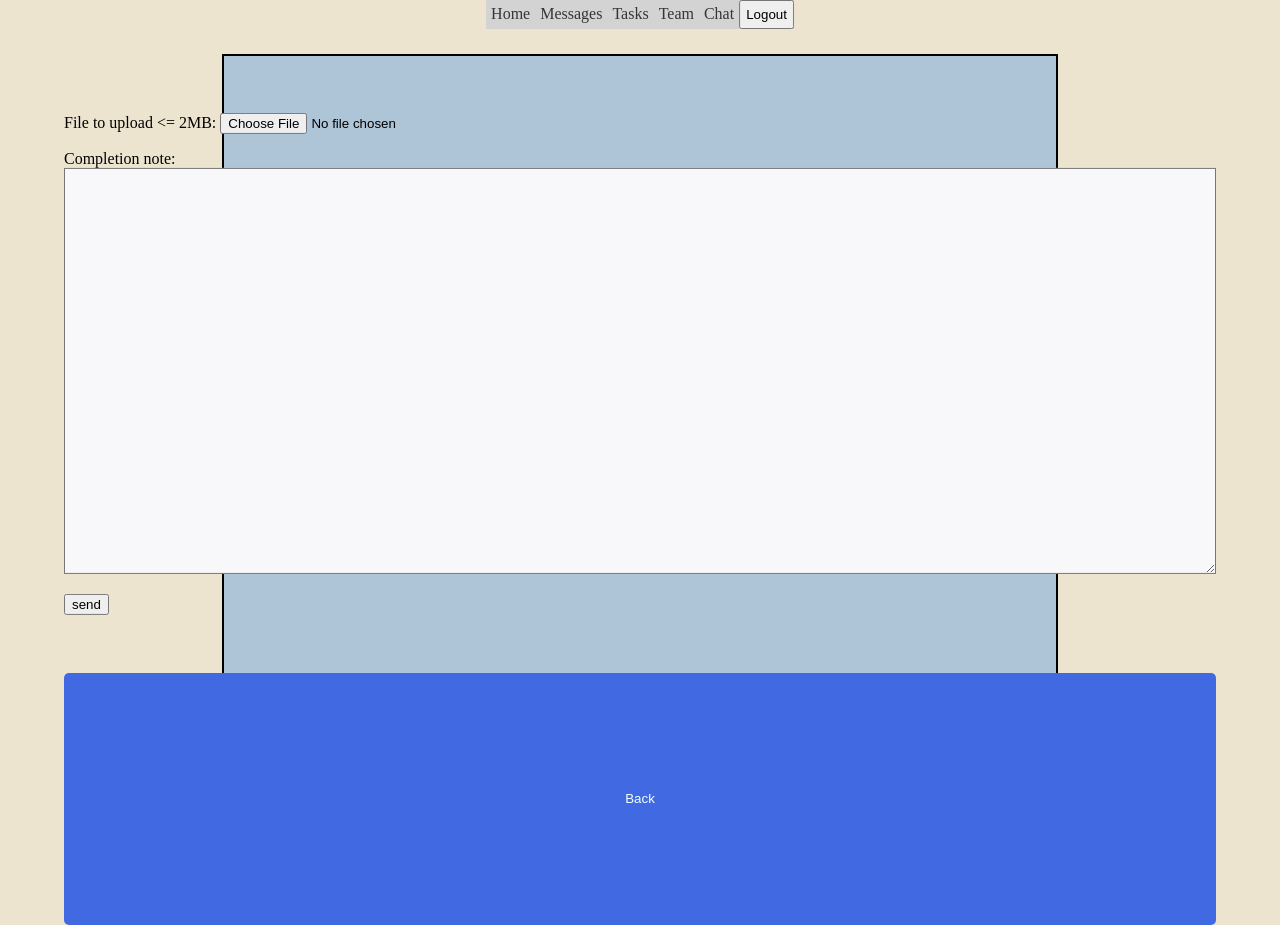
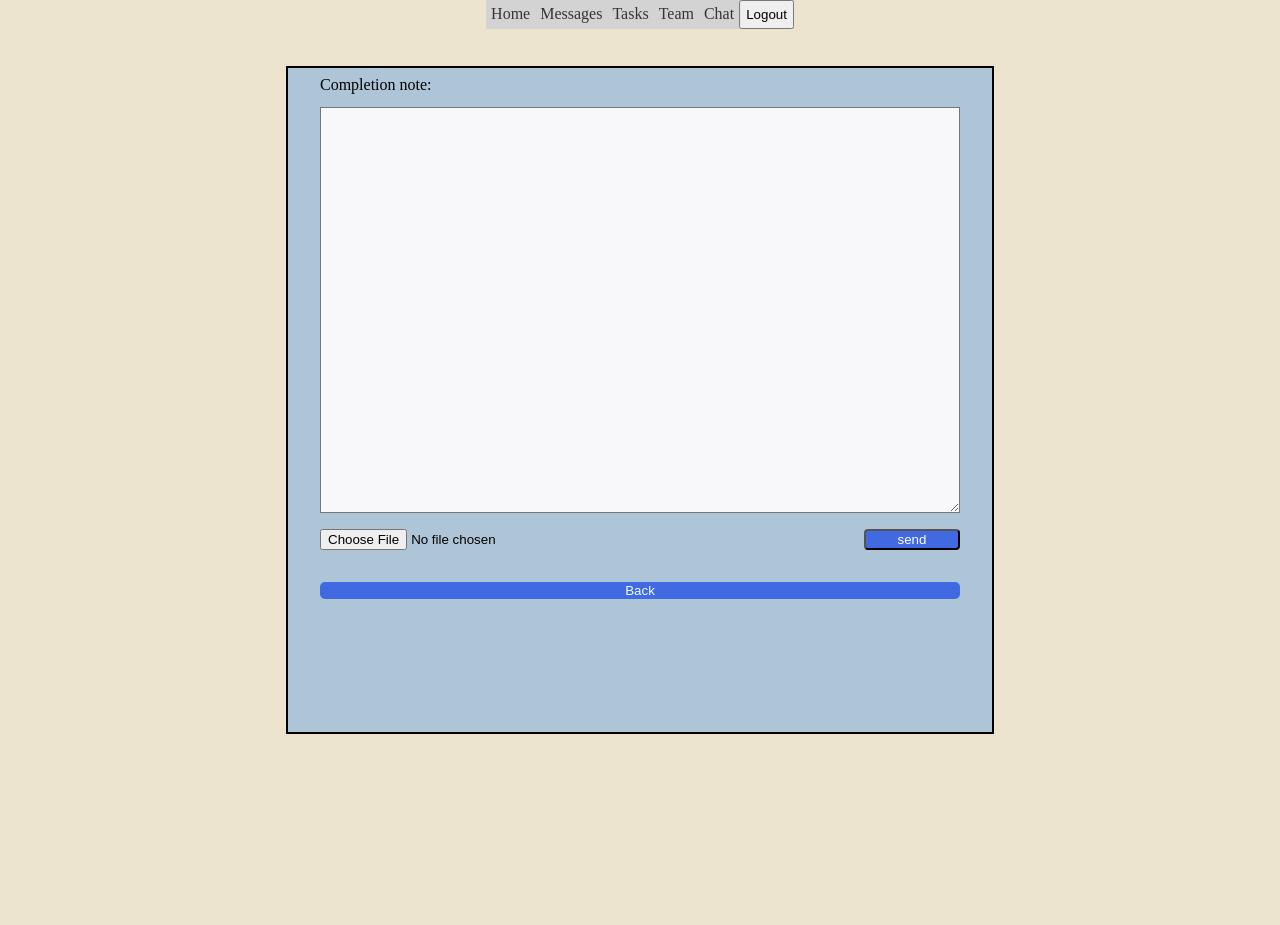
Before and after one commit to blob421/django-website, a Django app: page /dashboard/tasks/completed/1 in a window 1280 px wide. After the commit the page ends 734 px from the top, so only its background shows below. Run offline with Django 5.2, Linux system fonts and the light colour scheme; the visitor is signed in with stand-in values (Sample User, id 1).

Commit message:
Updated the css , the fonts, and fixed a bug

```diff
--- a/app/dashboard/forms.py
+++ b/app/dashboard/forms.py
@@ -125,8 +125,9 @@ class TaskCreate(ModelForm):
              self.fields['users'].queryset = team
 
 class SubmitTask(forms.Form):
-          picture = forms.FileField(required=False, label="File to upload <= 2MB")
           completion_note = forms.CharField(widget=forms.Textarea)
+          picture = forms.FileField(required=False)
+
 
 
 
--- a/app/dashboard/static/dashboard/inbox_chat.css
+++ b/app/dashboard/static/dashboard/inbox_chat.css
@@ -197,9 +197,9 @@
     left: 50%;
     bottom: 1%;
     transform: translateX(-50%);
-   border: 4px solid rgb(100, 100, 100);
+   border: 3px solid rgb(100, 100, 100);
     border-radius: 10.5px;
-    background-color: rgb(118, 135, 171);
+    background-color: rgb(140, 183, 217);
     padding-top: 3%;
 }
 .chat_bg{
@@ -211,7 +211,7 @@
     transform: translateX(-50%);
 
 
-    background-color: rgb(255, 255, 255);
+    background-color: rgb(245, 244, 244);
     padding-top: 3%;
     z-index: -1;
 }
@@ -232,12 +232,13 @@
 }
 
 .chat_bubbles{
-   border: 1.5px rgb(186, 183, 183) solid;
+   border: 1.5px rgb(206, 206, 206) solid;
   width: 60%;
   border-radius: 19px;
   padding:2px;
-  background-color: rgb(251, 253, 255);
+  background-color: rgba(251, 253, 255, 0.831);
  padding:1%;
+ font-family: 'Times New Roman', Times, serif;
 
 }
 .chat_user{
@@ -255,11 +256,13 @@
 }
 .chat_bubble_container{
  /* border: green 2px solid;*/
-   background-color: rgb(219, 236, 248);
+   background-color: rgba(213, 224, 234, 0.717);
    display: flex;
    margin-top:4%;
+
    align-items: center;
    text-align: left;
+
 }
 .chat_form_div{
     position: fixed;
--- a/app/dashboard/static/dashboard/management.css
+++ b/app/dashboard/static/dashboard/management.css
@@ -1,8 +1,28 @@
 
 /*************TEAMS********************/
+
+.message_update_pin_msg{
+ margin-top: 8%;
+ margin-left: 1%;
+    width: 60%;
+    left: 50%;
+    position:relative;
+    transform: translateX(-50%);
+    height: 100%;
+
+}
+.update_team_submit{
+    background-color: rgb(0, 128, 255);
+    width: 20%;
+    padding: 1%;
+    border-radius: 4px;
+    color: white;
+    margin-top: 1%;
+}
 .form_update_team label{
     padding: 1%
 }
+
 .border_container{
         border: solid black 2px;
     height: 79.3vh;
@@ -222,6 +242,7 @@
     height: 40%;
     width: 99%;
     overflow: auto;
+
 }
 
 .general_medium_container_management{
@@ -234,10 +255,11 @@
     transform-origin: top;
      background-color: rgb(245, 245, 245);
     font-family: 'Times New Roman', Times, serif;
+
 }
 .second_text_container_management{
     border: 2px solid rgb(110, 110, 110);
-    height: 41vh;
+    height: 46vh;
 
     position: relative;
 
--- a/app/dashboard/static/dashboard/messages_anchor.css
+++ b/app/dashboard/static/dashboard/messages_anchor.css
@@ -473,10 +485,35 @@ form button{
     padding-top: 1%;
      margin-right: 3%;
 }
+.visual_frame_update_pin_msg{
+ border: 2.5px solid black;
+    height: 86%;
+    width: 65%;
+    position: absolute;
+    left: 50%;
+    top: 50%;
+    transform: translate(-50%, -47%);
+       background-color: rgb(174, 196, 215);
+
+}
 .visual_frame_update{
     border: 2.5px solid black;
     height: 86%;
     width: 65%;
+    position: absolute;
+    left: 50%;
+    top: 50%;
+    transform: translate(-50%, -47%);
+       background-color: rgb(174, 196, 215);
+
+}
+.message_update_submit{
+    margin-top: 6%;
+}
+.visual_frame_update_submit{
+    border: 2.5px solid black;
+    height: 83%;
+    width: 55%;
     position: absolute;
     left: 50%;
     top: 50%;
@@ -990,14 +1034,44 @@ form button{
 
     transform: translateX(-50%);
 }
+.task_submit_form textarea{
+    margin-top: 2%;
+    width: 99%;
+}
+.message_update input{
+     padding: 1%;
+}
+.task_submit_button{
+    background-color: royalblue;
+    width: 15%;
+    border-radius: 4px;
+    position: fixed;
+    right: 0%;
+
+
+    color: white;
+}
+.task_submit_picture_input{
+     width: 85%;
+
+     overflow-x: auto;
+
+}
+.task_submit_inputs_container{
+    display: flex;
+   /* border: 2px solid black;*/
+    margin-top: 2%;
+    width: 90%;
+}
 .task_completed_btn_container{
     margin-top: 10%;
    /* border: 2px green solid;*/
     height: 10%;
+
 }
-.data_container{
-     border: 2px rgb(140, 140, 140) solid;
-    height: 82vh;
+.task_detail_left_panel{
+     border: 2px rgb(0, 0, 0) solid;
+    height: 85vh;
     width: 17vw;
     top:50%;
     transform: translateY(-50%);
@@ -1022,3 +1097,9 @@ form button{
     padding-top: 10px;
     margin-left: 1%;
 }
+.task_submit_form{
+    width: 50%;
+    position: absolute;
+    left: 50%;
+    transform: translateX(-50%);
+}
--- a/app/dashboard/templates/dashboard/Management/task_detail.html
+++ b/app/dashboard/templates/dashboard/Management/task_detail.html
@@ -2,7 +2,7 @@
  {% block content %}
 
 
-   <div class="data_container">
+   <div class="task_detail_left_panel">
        <div class ="title_task_view">{{task.name}}</div>
        <div class="flex_container_task_view">Due date:    {{task.due_date}} </div>
        <div class="title_data">Team</div>
--- a/app/dashboard/templates/dashboard/Management/team_update.html
+++ b/app/dashboard/templates/dashboard/Management/team_update.html
@@ -1,12 +1,12 @@
  {% include 'dashboard/base.html' %}
 
  {% block content %}
-<div class="visual_frame_update"></div>
-  <form method="post" class="message_update">
+<div class="visual_frame_update_pin_msg"></div>
+  <form method="post" class="message_update_pin_msg">
       {% csrf_token %}
   <p>{{form.pinned_msg.label_tag}}</p>
  <p class="form_update_team"> {{ form.pinned_msg }}</p>
-  <input type="submit" name="send" value="send">
+  <input type="submit" name="send" value="send" class="update_team_submit">
 
  </form>
      <div class="send_msg_back">
--- a/app/dashboard/templates/dashboard/Messages/message_detail.html
+++ b/app/dashboard/templates/dashboard/Messages/message_detail.html
@@ -6,7 +6,7 @@
  </div>
 <div class="data_container__view_msg">
 
-<div><strong> From {{report.user.username}} :</strong> </div>
+<div class="from_who_title_msg_detail"><strong> From {{report.user.username}} : </strong> </div>
 </div>
 
 
--- a/app/dashboard/templates/dashboard/Messages/messages_update.html
+++ b/app/dashboard/templates/dashboard/Messages/messages_update.html
@@ -24,7 +24,7 @@
 </div>
 
 
-  <input type="submit" name="send" value="send" class="send_msg_update_submit">
+  <input type="submit" name="send" value="Update" class="send_msg_update_submit">
  </form>
 
 </div>
--- a/app/dashboard/templates/dashboard/Tasks/task_detail.html
+++ b/app/dashboard/templates/dashboard/Tasks/task_detail.html
@@ -2,7 +2,7 @@
  {% block content %}
 <div class="task_detail_flex">
  {% for tasks in task %}
- <div class="data_container">
+ <div class="task_detail_left_panel">
  <div class ="title_task_view">{{tasks.name}}</div>
   <div class="flex_container_task_view">Due date:    {{tasks.due_date}} </div>
   <div class="title_data">Team</div>
--- a/app/dashboard/templates/dashboard/Tasks/task_submit.html
+++ b/app/dashboard/templates/dashboard/Tasks/task_submit.html
@@ -1,13 +1,20 @@
  {% include 'dashboard/base.html' %}
 
  {% block content %}
-<div class="visual_frame_update"></div>
-  <form method="post" class="message_update" enctype="multipart/form-data">
+<div class="visual_frame_update_submit"></div>
+  <form method="post" class="message_update_submit" enctype="multipart/form-data">
       {% csrf_token %}
 
- <p class="forms"> {{ form.as_p }}</p>
+ <div class="task_submit_form">
+  <div>{{form.completion_note.label_tag}}   </div>
+  {{ form.completion_note }}
 
-  <input type="submit" name="send" value="send">
+  <div class="task_submit_inputs_container">
+ <div class="task_submit_picture_input"> {{form.picture}}</div>
+
+  <input type="submit" name="send" value="send" class="task_submit_button"></div>
      <a href="javascript:history.back()"><button class="del-btn" type="button">Back</button></a>
  </form>
+
+ </div>
   {% endblock %}
--- a/app/dashboard/views.py
+++ b/app/dashboard/views.py
@@ -12,10 +12,8 @@ user_model = get_user_model()
 from django.http import HttpResponse, JsonResponse
 from .owner import OwnerUpdateView, OwnerCreateView
 from django.contrib.humanize.templatetags.humanize import naturaltime
-import datetime
 from django import forms
-from django.forms.models import model_to_dict
-
+from django.db.models import Q
 # Dispatches by role after login
 
 def role_dispatch(request):
@@ -123,6 +121,20 @@ class MessageUpdate(LoginRequiredMixin, UpdateView):
 
     fields = ['recipient','title', 'content']
     success_url = reverse_lazy('dashboard:messages_create')
+
+    def get_form(self, form_class=None):
+
+            form = super().get_form(form_class)
+            sender_id = self.request.user.id
+            profile = UserProfile.objects.get(user=sender_id)
+            combined_qs = UserProfile.objects.filter(
+            Q(team=profile.team) | Q(user__in=profile.recipients.all())
+            ).distinct()
+            allowed = combined_qs.exclude(id=sender_id)
+            form.fields['recipient'].queryset = allowed
+            return form
+
+
     def form_valid(self, form):
 
         response = super().form_valid(form)
@@ -139,11 +151,14 @@ class MessageUpdate(LoginRequiredMixin, UpdateView):
         picture = report.picture
         content_type = report.content_type
 
-        Updated_messsage = Messages(id=id, user=user,recipient=recipient, title=title,
+        Updated_messsage = Messages(id=id, user=user, title=title,
                             content=content,timestamp=timestamp, task=task, picture=picture,
                             content_type=content_type)
         Updated_messsage.save()
+        Updated_messsage.recipient.set(recipient.all())
         return response
+
+
 
 class MessageDelete(DeleteView, LoginRequiredMixin):
     template_name = 'dashboard/messages/messages_confirm_delete.html'
```
Also changed, not shown: other parts of app/dashboard/static/dashboard/messages_anchor.css (+47 -27 lines).
